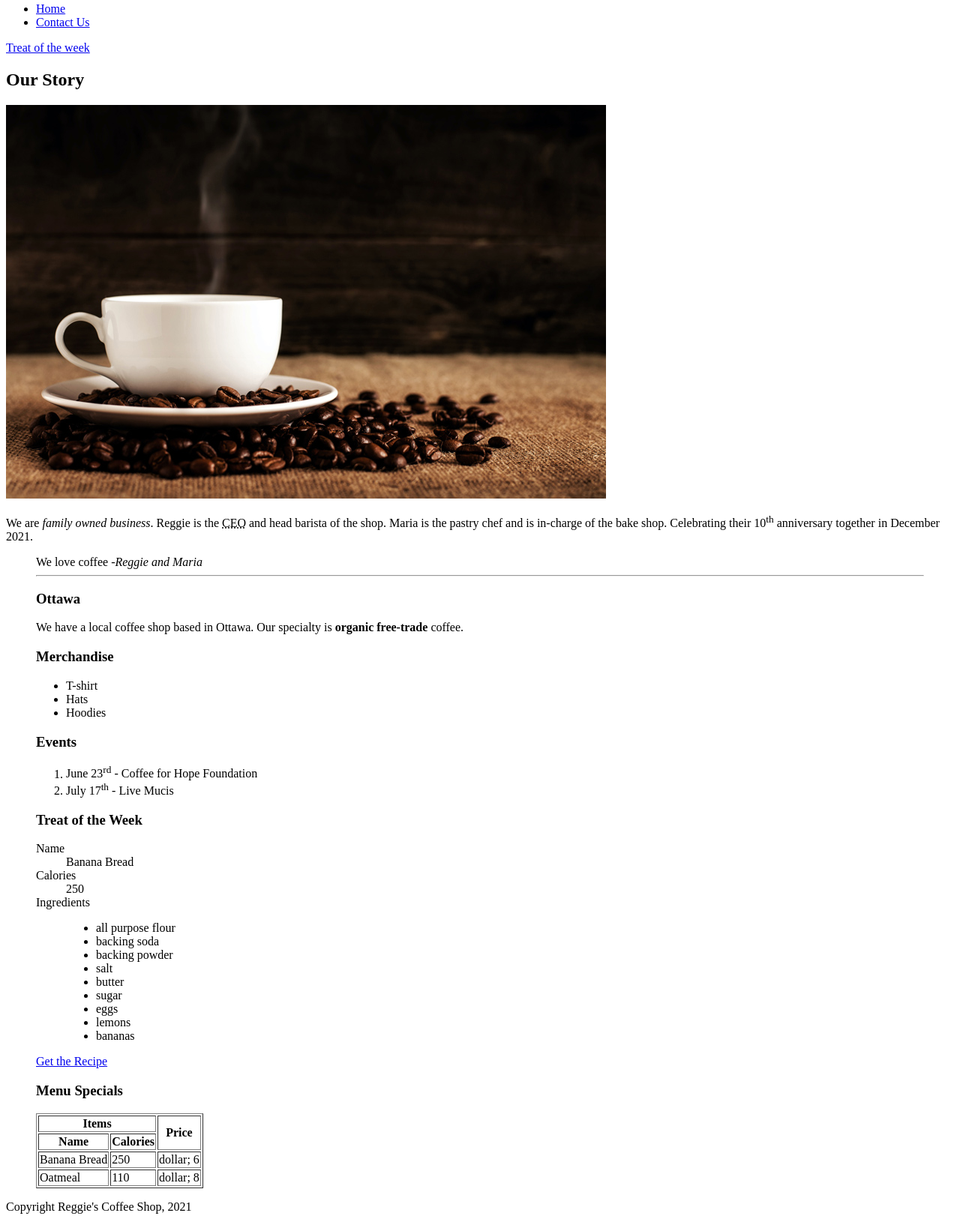
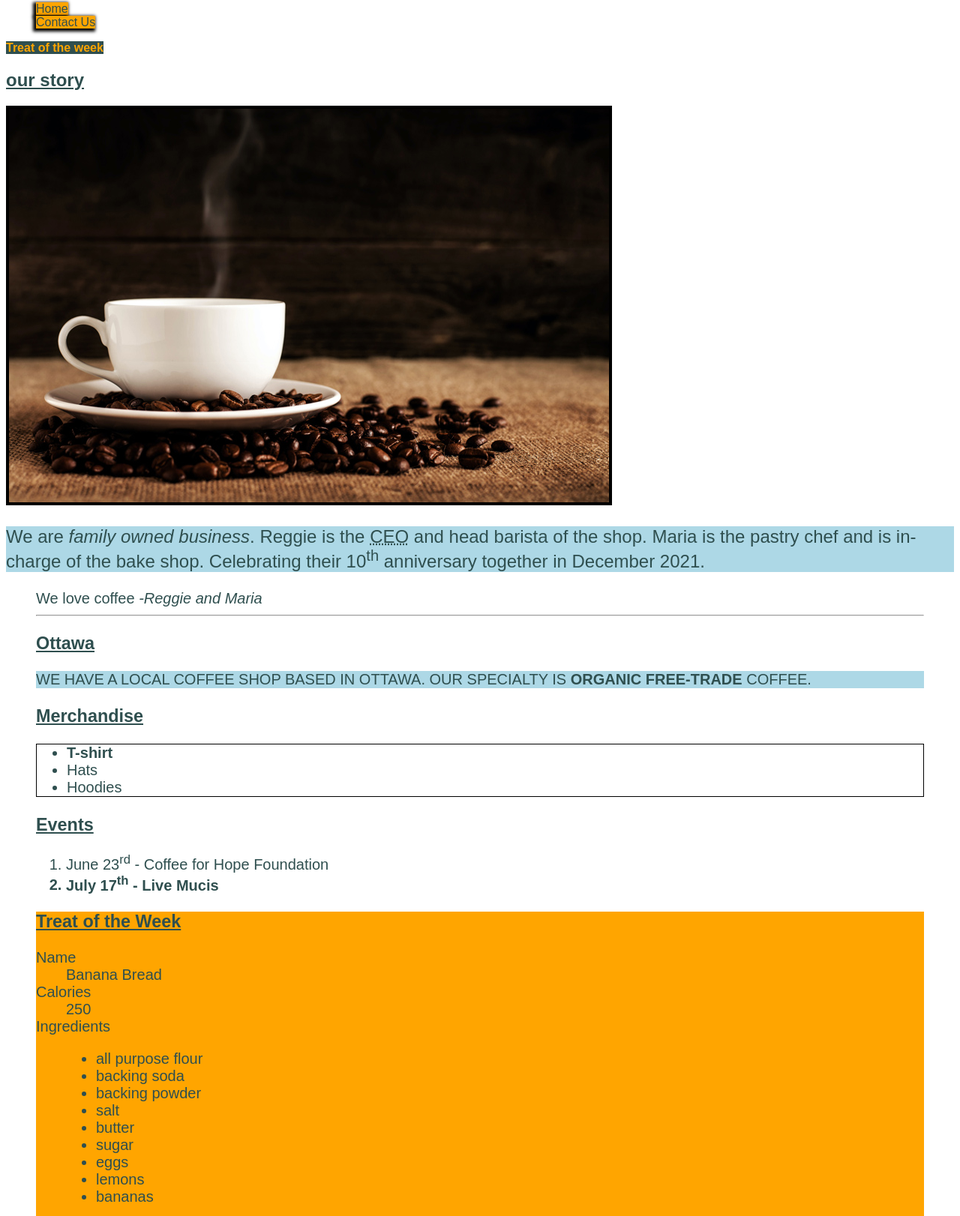
Before and after one commit to hui00011/hui00011.github.io, a plain HTML site: page week5/index.html in a window 1280 px wide. Shown: the part 77-1699 px from the top of the page at 75% size. Drawn offline with Linux system fonts and the light colour scheme.

Commit message:
adds CSS

```diff
--- /dev/null
+++ b/week5/css/main.css
@@ -0,0 +1,152 @@
+body {
+    font-family: Arial, Helvetica, sans-serif;
+    color: darkslategrey
+}
+
+/*
+    This is a CSS Comment
+    Shortcut for adding the comment is control + /
+*/
+
+h1 {
+    color: peru;
+}
+
+p {
+    background-color: lightblue;
+}
+
+/*  Selecgting multiple elements */
+h1, h2, h3, h4 {
+    text-decoration: underline;
+}
+/*  Selecting child elements */
+nav ul{
+    list-style: none;
+}
+/* Selecting child elements multiple level */
+nav ul a{
+    color: darkslategrey;
+    text-decoration: none;
+}
+
+/* Selecting element with id value */
+#treatofweek {
+    background-color: orange;
+}
+/* Selecting HTML elements with class name */
+.orange-link{
+    background-color: darkslategrey;
+    color: orange;
+    text-decoration: none;
+}
+.large-text {
+    font-size: 20px;
+}
+
+/* Direct child selector */
+article>p {
+    font-size: 24px;
+}
+
+/* Adjacent sibling selector */
+h3+ul {
+    border: 1px solid black;
+}
+
+/* Sibling selector */
+h3~p {
+    text-transform: uppercase;
+}
+
+/* Attribute selector */
+[href="#treatofweek"] {
+    font-weight: bold;
+}
+
+img[src$=".jpg"] {
+    border: 4px solid black;
+}
+
+/* Using pseudo classes
+Styling navigation */
+nav ul a,
+nav ul a:link,
+nav ul a:visited {
+    background-color: orange;
+    /* horizontal vertical blur spread color */
+    box-shadow: -2px 2px 4px 2px black;
+}
+nav ul .current,
+nav ul a:hover，
+Nav ul a:focus {
+    text-decoration: underline
+}
+
+nav ul a:active {
+    box-shadow: 0 0 4px 2px  black;
+}
+
+/* Position related selectors */
+/* first-child and last-child */
+aside ul li:first-child {
+    font-weight: bold;
+}
+
+section ol li:last-child {
+font-weight: bold;
+}
+
+/* Styling a table */
+table {
+    border-collapse: collapse;
+}
+
+/* nth-child selector - -odd/even keyword */
+tbody tr:nth-child(even) {
+    /* hex color value with 6 characters */
+    background-color: #d5836c;
+}
+
+/* using the nth-child with n.
+where n is 0,1,2,3... until number of elements
+ */
+ table th:nth-child(n),
+ table td:nth-child(n) {
+     /* hex color value with 3 characters */
+     border: 1px solid #000;
+ }
+
+ /* using a formula in nth-child selector */
+ table td:nth-child(2n+1) {
+     background-color: rgba(0,0,0,.2);
+ }
+
+/* CSS Specificity
+Formula: inline-styles id class tag-name*/
+
+/* 0001 */
+footer {
+    background-color: aqua;
+}
+/* 0002 */
+body footer {
+    background-color: orange;
+}
+
+/* using inline styles = 1000
+          VS
+using two tags = 0002 */
+article h2 {
+    text-transform: lowercase;
+}
+
+/* 0010 */
+.site-footer {
+    background-color: cornflowerblue;
+}
+
+/* 0012 */
+body footer.site-footer {
+    background-color: teal;
+}
--- a/week5/index.html
+++ b/week5/index.html
@@ -2,7 +2,8 @@
 <html lang="en">
 <head>
   <meta charset="UTF-8">
-  <title>HUI JIE's album</title>
+  <title>Reggies's Coffee Shop</title>
+  <link rel="stylesheet" href="css/main.css">
 
 </head>
 <body>
@@ -23,7 +24,7 @@
     <h1>Reggies's Coffee Shop</h1>
     <nav>
       <ul>
-        <li><a href="index.html">Home</a></li>
+        <li><a href="index.html" class="current">Home</a></li>
         <li><a href="contact.html">Contact Us</a></li>
       </ul>
     </nav>
@@ -31,7 +32,7 @@
   <!-- Starting main content of the page -->
   <main>
     <!-- Adding an on page link -->
-    <a href="#treatofweek">Treat of the week</a>
+    <a href="#treatofweek" class="orange-link">Treat of the week</a>
     <!---article of the page, can be used stand-alone -->
     <article>
       <h2>Our Story</h2>
@@ -43,7 +44,7 @@
         head barista of the shop. Maria is the pastry chef and is in-charge of the bake shop.
         Celebrating their 10<sup>th</sup> anniversary together in December 2021.
       </P>
-      <blockquote>
+      <blockquote class="large-text">
         We love coffee <cite>-Reggie and Maria</cite>
       <hr>
       <section>
@@ -95,8 +96,10 @@
         </dd>
       </dl>
       <!-- Adding an external link -->
-      <a href="https://www.yummly.com/recipe/Banana-Bread-1033797?prm-v1" target="_blank">Get the Recipe
+      <a href="https://www.yummly.com/recipe/Banana-Bread-1033797?prm-v1"
+      target="_blank" class="orange-link large-text">Get the Recipe
       </a>
+    </section>
     <section>
       <h3>Menu Specials</h3>
       <table border>
@@ -127,7 +130,7 @@
 
   </main>
   <!-- Site Footer -->
-  <footer>
+  <footer class="">
     Copyright Reggie's Coffee Shop, 2021
   </footer>
 </body>
```
Also changed, not shown: week5/contact.html (+2 -1 lines).
